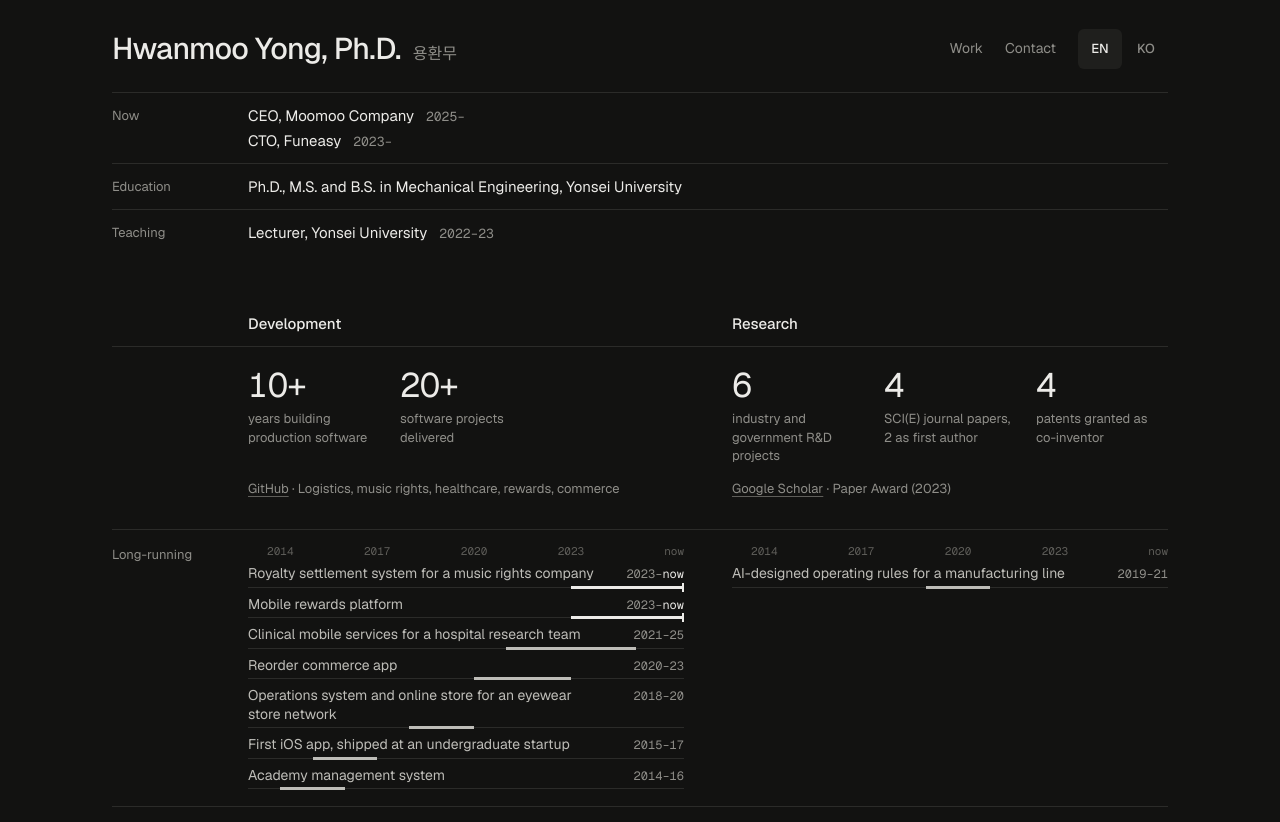
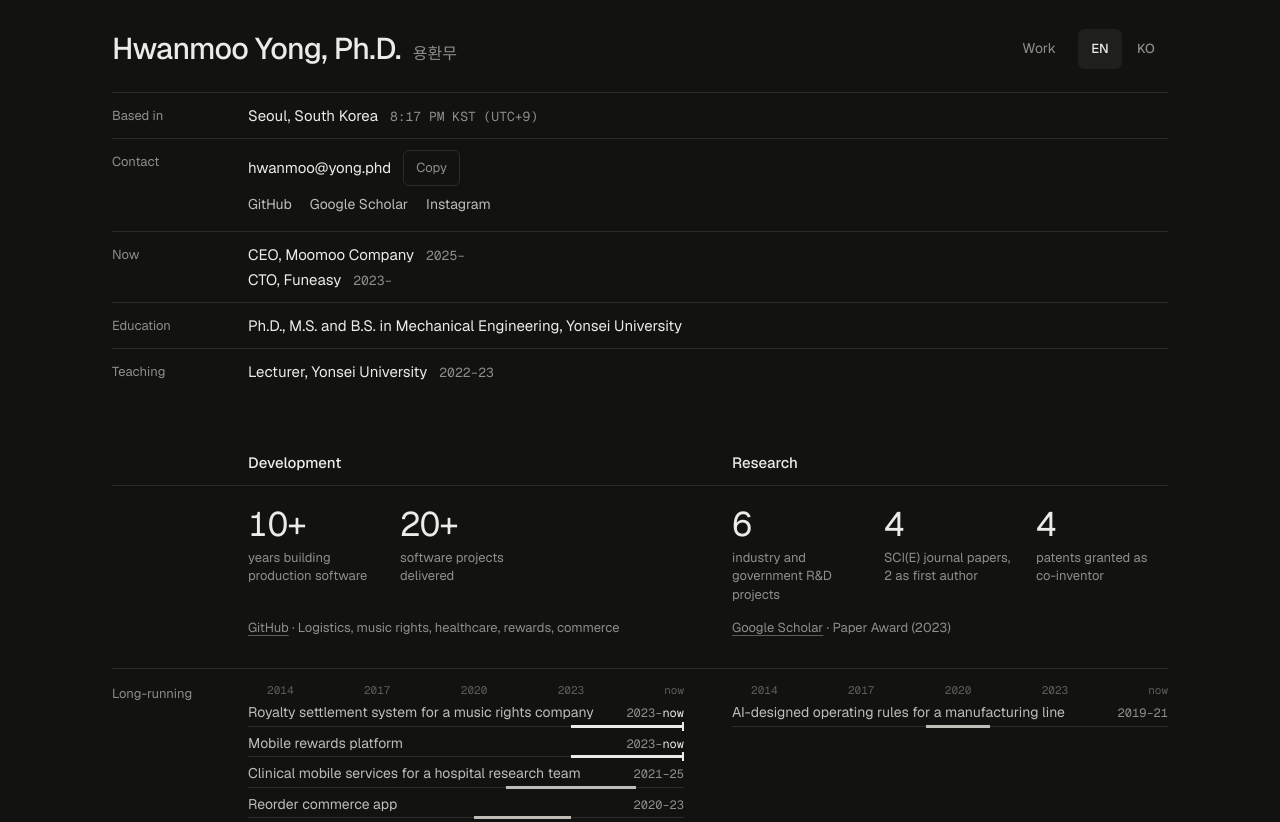
Before and after one commit to codemoo/hwanmoo.yong.phd, a plain HTML site: page index.html in a window 1280 px wide. Shown: the top 822 px of the page. Drawn offline with nearby package versions, Linux system fonts and the light colour scheme.

Commit message:
Bio: Seoul location and local time (EN), contact links moved to the top
Co-Authored-By: Claude Opus 5.5 <noreply@anthropic.com>

```diff
--- a/index.html
+++ b/index.html
@@ -83,6 +83,7 @@ h1 .alt { margin-left: 12px; font-size: 16px; font-weight: 400; letter-spacing:
 
 /* Bio */
 .bio .row { padding: 11px 0; border-top: 1px solid var(--line); }
+html[lang="ko"] #locrow { display: none; }
 .bio dt { color: var(--muted); font-size: 13px; padding-top: 2px; }
 .bio dd { display: grid; gap: 2px; text-wrap: pretty; }
 .ln { display: flex; flex-wrap: wrap; align-items: baseline; column-gap: 12px; }
@@ -174,6 +175,9 @@ h1 .alt { margin-left: 12px; font-size: 16px; font-weight: 400; letter-spacing:
 .links a { color: var(--soft); text-decoration: none; padding: 4px 0; }
 .links a:hover { color: var(--fg); text-decoration: underline; text-underline-offset: 3px; }
 .biz { font-size: 13px; color: var(--muted); margin-top: 8px; }
+.bio .mail a { font-size: inherit; }
+.bio .links { margin-top: 2px; }
+.foot .biz { margin-top: 0; }
 
 @media (max-width: 720px) {
   :root { --rail: 44px; --gap: 14px; --stick: 10px; }
@@ -239,7 +243,6 @@ h1 .alt { margin-left: 12px; font-size: 16px; font-weight: 400; letter-spacing:
     <h1><span data-i18n="name">Hwanmoo Yong, Ph.D.</span><span class="alt" data-i18n="nameAlt">용환무</span></h1>
     <nav class="nav" aria-label="Sections">
       <a href="#work" data-i18n="navWork">Work</a>
-      <a href="#contact" data-i18n="navContact">Contact</a>
       <div class="lang" role="group" aria-label="Language">
         <button type="button" data-lang="en" aria-pressed="true">EN</button>
         <button type="button" data-lang="ko" aria-pressed="false">KO</button>
@@ -248,6 +251,25 @@ h1 .alt { margin-left: 12px; font-size: 16px; font-weight: 400; letter-spacing:
   </header>
 
   <dl class="bio" id="bio">
+    <div class="row g3" id="locrow">
+      <dt>Based in</dt>
+      <dd class="span2"><div class="ln"><span>Seoul, South Korea</span><span class="when" id="loctime">KST (UTC+9)</span></div></dd>
+    </div>
+    <div class="row g3" id="contact">
+      <dt data-i18n="contact">Contact</dt>
+      <dd class="span2">
+        <div class="mail">
+          <a href="mailto:hwanmoo@yong.phd" id="mail">hwanmoo@yong.phd</a>
+          <button type="button" class="copy" id="copy" data-i18n="copy">Copy</button>
+          <span class="sr" id="copy-live" aria-live="polite"></span>
+        </div>
+        <div class="links">
+          <a href="https://github.com/codemoo" rel="noopener" target="_blank">GitHub</a>
+          <a href="https://scholar.google.com/citations?user=ZsskQO4AAAAJ" rel="noopener" target="_blank">Google Scholar</a>
+          <a href="https://instagram.com/hwanmoo.yong" rel="noopener" target="_blank">Instagram</a>
+        </div>
+      </dd>
+    </div>
     <div class="row g3">
       <dt data-i18n="kNow">Now</dt>
       <dd class="span2">
@@ -295,19 +317,9 @@ h1 .alt { margin-left: 12px; font-size: 16px; font-weight: 400; letter-spacing:
     <div class="g3 note-row"><p class="note" data-i18n="jcrNote">Journal metrics from JCR 2025.</p></div>
   </section>
 
-  <footer class="foot g3" id="contact">
-    <div class="lbl" data-i18n="contact">Contact</div>
+  <footer class="foot g3">
+    <div class="lbl"></div>
     <div class="span2">
-      <div class="mail">
-        <a href="mailto:hwanmoo@yong.phd" id="mail">hwanmoo@yong.phd</a>
-        <button type="button" class="copy" id="copy" data-i18n="copy">Copy</button>
-        <span class="sr" id="copy-live" aria-live="polite"></span>
-      </div>
-      <div class="links" style="margin-top:8px">
-        <a href="https://instagram.com/hwanmoo.yong" rel="noopener" target="_blank">Instagram</a>
-        <a href="https://github.com/codemoo" rel="noopener" target="_blank">GitHub</a>
-        <a href="https://scholar.google.com/citations?user=ZsskQO4AAAAJ" rel="noopener" target="_blank">Google Scholar</a>
-      </div>
       <p class="biz" data-i18n="biz">Moomoo Company · CEO Hwanmoo Yong · Business registration 427-35-01491</p>
     </div>
   </footer>
@@ -611,6 +623,15 @@ h1 .alt { margin-left: 12px; font-size: 16px; font-weight: 400; letter-spacing:
     if (save) { try { localStorage.setItem("yong.lang", l); } catch (e) {} }
   }
 
+  /* English only: local time in Seoul for international visitors. */
+  function tickLocal() {
+    var el = document.getElementById("loctime"), t = "";
+    try { t = new Intl.DateTimeFormat("en-US", { timeZone: "Asia/Seoul", hour: "numeric", minute: "2-digit" }).format(new Date()) + " "; } catch (e) {}
+    if (el) el.textContent = t + "KST (UTC+9)";
+  }
+  tickLocal();
+  setInterval(tickLocal, 30000);
+
   document.querySelectorAll("[data-lang]").forEach(function (b) {
     b.addEventListener("click", function () { applyLang(b.getAttribute("data-lang"), true); });
   });
```
